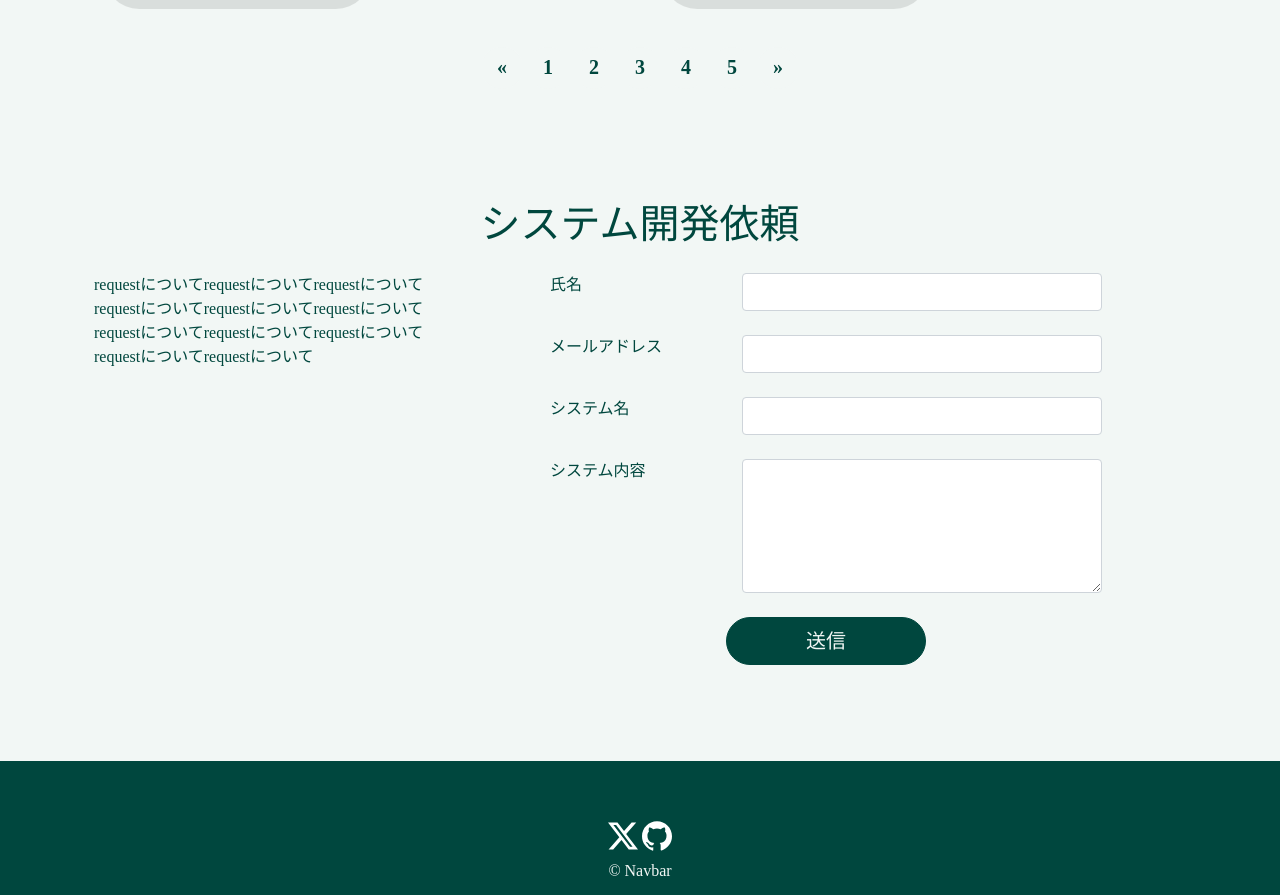
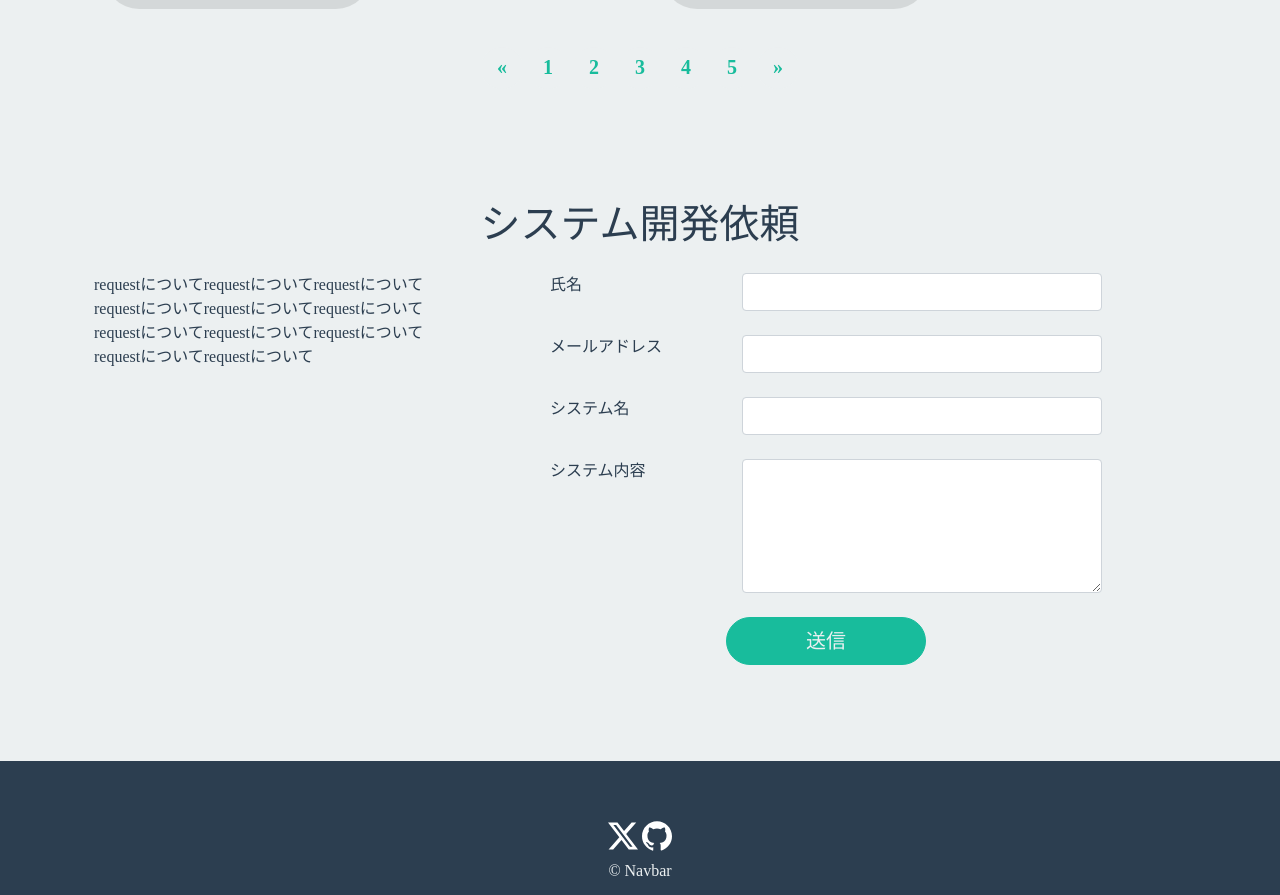
Before and after one commit to shomaozasa/teamA, a Django app: page / in a window 1280 px wide. Shown: the part 1923-2818 px from the top of the page. Run offline with Django 5.2, Linux system fonts and the light colour scheme; some libraries are stand-ins or nearby versions; some web fonts are replaced.

Commit message:
[update] indexページ、detailページ編集

```diff
--- a/teamA/static/css/index.css
+++ b/teamA/static/css/index.css
@@ -5,7 +5,7 @@
 .jumbotron {
     height: 400px;
     margin-bottom: 48px;
-    color: #f2f7f5;
+    color: #ECF0F1;
     background-image: url('https://www.yabashi-marble.co.jp/stone/case/old_image/1045674_main.jpg');
     background-size: cover;
 }
@@ -18,9 +18,9 @@ a.folio-name {
     font-size: 20px;
     margin-bottom: 16px;
     cursor: pointer;
-    color: #00473e;
+    color: #2C3E50;
     text-decoration: none;
-    background-image: linear-gradient(#00473e, #00473e);
+    background-image: linear-gradient(#2C3E50, #2C3E50);
     background-size: 0 1px;
     background-position: left bottom;
     background-repeat: no-repeat;
@@ -53,14 +53,14 @@ p.overview {
 .mb-10 {
     margin-bottom: 96px;
 }
-.primary {
-    background-color: #00473e;
-    border-color: #00473e;
-    color: #f2f7f5;
+.secondary {
+    background-color: #18BC9C;
+    border-color: #18BC9C;
+    color: #ECF0F1;
 }
-.primary:hover {
+.secondary:hover {
     box-shadow: 5px 5px 0px 0px rgba(0, 0, 0, 0.1);
-    color: #f2f7f5;
+    color: #ECF0F1;
 }
 .button-width {
     width: 200px;
@@ -80,8 +80,8 @@ p.overview {
     border-radius: 50% !important;
     overflow: hidden;
     position: relative;
-    color: #00473e;
-    background-color: #f2f7f5;
+    color: #18BC9C;
+    background-color: #ECF0F1;
     font-size: 20px;
     font-weight: 600;
     z-index: 1;
@@ -91,9 +91,8 @@ p.overview {
 .pagination li a.page-link:focus,
 .pagination li.active a.page-link:hover,
 .pagination li.active a.page-link {
-    color: #f2f7f5;
-    background-color: #00473e;
-    box-shadow: 0 0 0 #00473e;
+    color: #ECF0F1;
+    background-color: #18BC9C;
 }
 /* スクロールで出現するアニメーション */
 .scroll-up {
--- a/teamA/static/css/style.css
+++ b/teamA/static/css/style.css
@@ -1,7 +1,22 @@
+/*
+ * カラーパレット
+ * Primary Color: #2C3E50 (Sun Flower)
+ * Secondary Color: #18BC9C (Wisteria)
+ * Accent Color: #E74C3C (Belize Hole)
+ * Background Color: #ECF0F1 (Light Gray)
+ * Text Color: #2C3E50 (Midnight Blue)
+ *
+ * Primary Color: #2C3E50 (Midnight Blue)
+ * Secondary Color: #18BC9C (Light Sea Green)
+ * Accent Color: #E74C3C (Cinnabar)
+ * Background Color: #ECF0F1 (Light Gray)
+ * Text Color: #2C3E50 (Midnight Blue)
+ */
+
 body {
     font-family: 'GenJyuuGothic';
-    background-color: #f2f7f5;
-    color: #00473e;
+    background-color: #ECF0F1;
+    color: #2C3E50;
 }
 .radius {
     border-radius: 35px;
@@ -14,7 +29,7 @@ body {
     font-weight: bold;
 }
 .overview p {
-    color: #00473e;
+    color: #2C3E50;
 }
 /* ヘッダーのスタイル */
 @media screen and (min-width: 575px) {
@@ -38,13 +53,15 @@ body {
     text-align: center;
     padding-top: 60px;
     padding-bottom: 12px;
-    background-color: #00473e;
-    color: #f2f7f5;
+    background-color: #2C3E50;
+    color: #ECF0F1;
 }
 .footer svg {
-    color: #f2f7f5;
+    color: #ECF0F1;
 }
 /* 画像カルーセルのスタイル */
 .work-img {
+    background-color: #0000000f;
     object-fit: contain;
+    aspect-ratio: 16/9;
 }
--- a/teamA/templates/index.html
+++ b/teamA/templates/index.html
@@ -8,9 +8,11 @@
 {% block contents %}
 <div class="container">
     <!-- Main visual -->
-    <div class="jumbotron p-5 bg-light radius original-shadow">
-        <div class="container-fluid py-5">
-            <h1 class="display-5 fw-bold">Navbar</h1>
+    <div class="px-3">
+        <div class="jumbotron p-5 bg-light radius original-shadow">
+            <div class="container-fluid py-5">
+                <h1 class="display-5 fw-bold">Navbar</h1>
+            </div>
         </div>
     </div>
     <!-- About -->
@@ -113,7 +115,7 @@
                     </div>
                 </div>
                 <div class="text-center">
-                    <button class="btn primary btn-lg rounded-pill button-width"  type="submit">送信</button>
+                    <button class="btn secondary btn-lg rounded-pill button-width"  type="submit">送信</button>
                 </div>
             </form>
         </div>
```
Also changed, not shown: teamA/templates/detail.html (+12 -3 lines).
